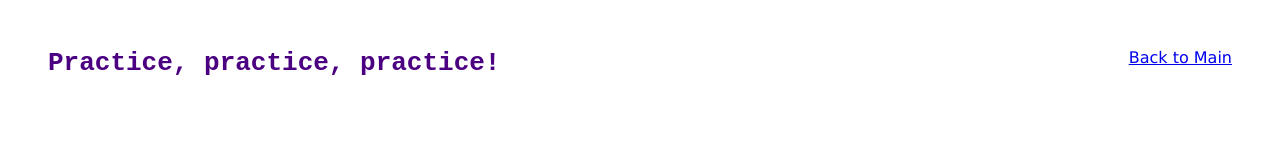
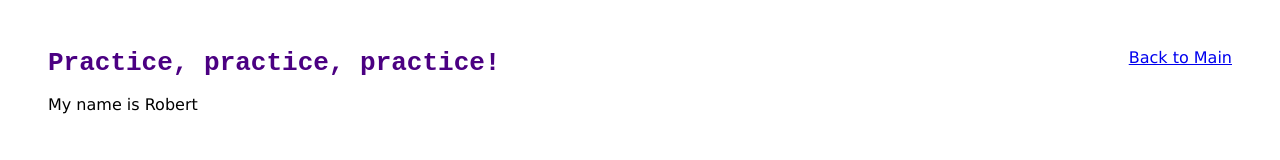
Before and after one commit to RobertHardyRss/learning-javascript, a website: page practice/index.html in a window 1280 px wide. Drawn offline with Linux system fonts and the light colour scheme.

Commit message:
Added my name to practice

```diff
--- a/practice/index.html
+++ b/practice/index.html
@@ -11,5 +11,9 @@
 	<body>
 		<a href="../index.html" class="back-link">Back to Main</a>
 		<h1>Practice, practice, practice!</h1>
+
+		<p>
+			My name is Robert
+		</p>
 	</body>
 </html>
```
